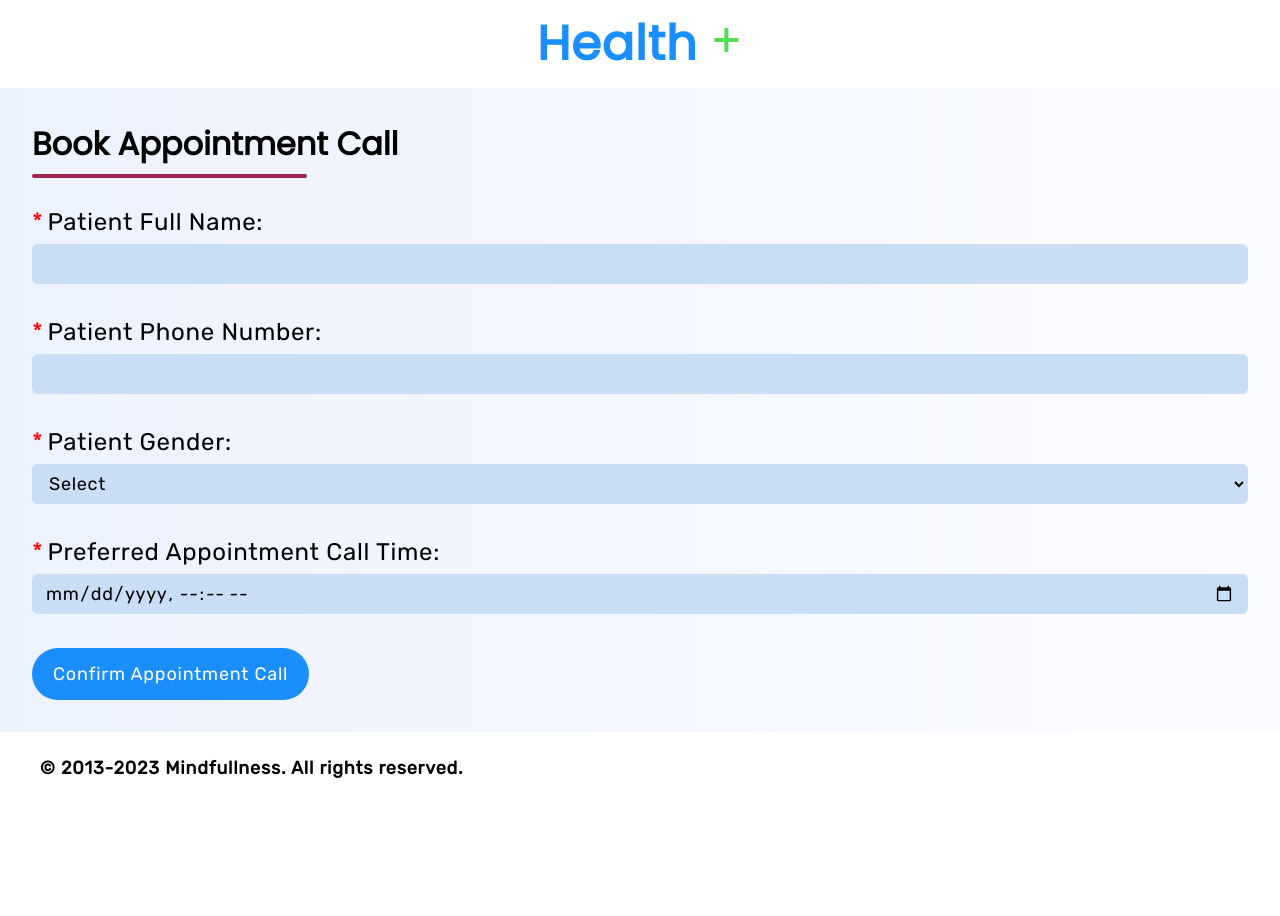
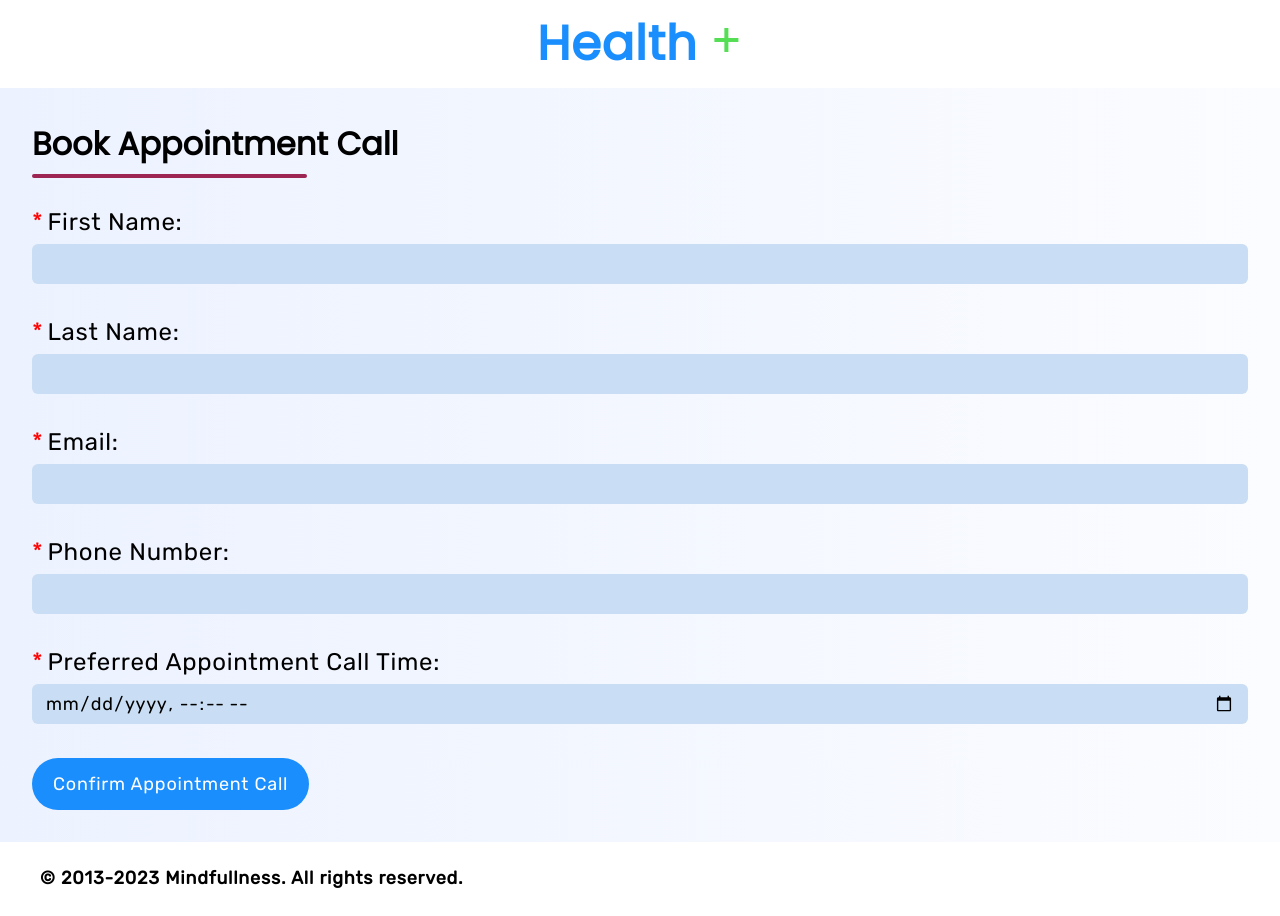
Before and after one commit to Sunbeam-Cavista-Hackathon-Team4/FrontEnd-Hackathon, a React (Create React App) app: page /Health-Plus/appointment in a window 1280 px wide. Before the commit the page ends 806 px from the top, so only its background shows below. Built offline with nearby package versions, Linux system fonts and the light colour scheme.

Commit message:
Contact US

```diff
--- a/package.json
+++ b/package.json
@@ -10,6 +10,7 @@
     "@testing-library/jest-dom": "^5.17.0",
     "@testing-library/react": "^13.4.0",
     "@testing-library/user-event": "^13.5.0",
+    "axios": "^1.6.7",
     "react": "^18.2.0",
     "react-dom": "^18.2.0",
     "react-scripts": "5.0.1",
--- a/src/Components/ContactUsForm.js
+++ b/src/Components/ContactUsForm.js
@@ -2,28 +2,78 @@ import React, { useState, useEffect } from "react";
 import { Link } from "react-router-dom";
 import "../Styles/AppointmentForm.css";
 import { ToastContainer, toast } from "react-toastify";
+import axios from "axios";
 
 function ContactUSForm() {
   useEffect(() => {
     window.scrollTo({ top: 0, behavior: "smooth" });
   });
-
-  const [patientName, setPatientName] = useState("");
+  const url = "https://localhost:8443/patient/register";
+  const [patientFirstName, setPatientFirstName] = useState("");
+  const [patientLastName, setPatientLastName] = useState("");
+  const [email, setEmail] = useState("");
   const [patientNumber, setPatientNumber] = useState("");
-  const [patientGender, setPatientGender] = useState("default");
   const [appointmentTime, setAppointmentTime] = useState("");
   const [isSubmitted, setIsSubmitted] = useState(false);
   const [formErrors, setFormErrors] = useState({});
+
+
+
+  var registerPatient = async () => {
+    let data = {
+      first_name: patientFirstName,
+      last_name: patientLastName,
+      mobileNo: patientNumber,
+      email: email,
+      appointmentTime: appointmentTime,
+      role: "ROLE_PATIENT"
+    }
+    console.log(data);
+    axios.post(url, data).then((response) => {
+
+      sessionStorage.setItem("jwt", response.jwt);
+
+      toast.success("Appointment Scheduled !", {
+        position: toast.POSITION.TOP_CENTER,
+        onOpen: () => setIsSubmitted(true),
+        onClose: () => setIsSubmitted(false),
+      });
+    })
+      .catch((error) => {
+        toast.error("Failed to Schedule Appointment :(", {
+          position: toast.POSITION.TOP_CENTER,
+          onOpen: () => setIsSubmitted(false),
+          onClose: () => setIsSubmitted(true),
+        });
+      })
+
+
+
+
+
+    // toast.success("Appointment Scheduled !", {
+    //   position: toast.POSITION.TOP_CENTER,
+    //   onOpen: () => setIsSubmitted(true),
+    //   onClose: () => setIsSubmitted(false),
+    // });
+  }
+
 
   const handleSubmit = (e) => {
     e.preventDefault();
     debugger;
     // Validate form inputs
     const errors = {};
-    if (!patientName.trim()) {
-      errors.patientName = "Patient name is required";
-    } else if (patientName.trim().length < 8) {
-      errors.patientName = "Patient name must be at least 8 characters";
+    if (!patientFirstName.trim()) {
+      errors.patientFirstName = "Patient name is required";
+    } else if (patientFirstName.trim().length < 8) {
+      errors.patientFirstName = "Patient name must be at least 8 characters";
+    }
+
+    if (!patientLastName.trim()) {
+      errors.patientLastName = "Patient name is required";
+    } else if (patientLastName.trim().length < 8) {
+      errors.patientLastName = "Patient name must be at least 8 characters";
     }
 
     if (!patientNumber.trim()) {
@@ -32,9 +82,13 @@ function ContactUSForm() {
       errors.patientNumber = "Patient phone number must be of 10 digits";
     }
 
-    if (patientGender === "default") {
-      errors.patientGender = "Please select patient gender";
+    if (!email.trim()) {
+      errors.email = "Patient email is required";
+    } else if (email.trim().length < 8) {
+      errors.email = "Patient email must be of 10 characters";
     }
+
+
     if (!appointmentTime) {
       errors.appointmentTime = "Appointment time is required";
     } else {
@@ -51,17 +105,16 @@ function ContactUSForm() {
     }
 
     // Reset form fields and errors after successful submission
-    setPatientName("");
+    setPatientFirstName("");
+    setPatientLastName("");
+    setEmail("");
     setPatientNumber("");
-    setPatientGender("default");
     setAppointmentTime("");
     setFormErrors({});
 
-    toast.success("Appointment Scheduled !", {
-      position: toast.POSITION.TOP_CENTER,
-      onOpen: () => setIsSubmitted(true),
-      onClose: () => setIsSubmitted(false),
-    });
+    // axios call
+    registerPatient();
+
   };
 
   return (
@@ -79,19 +132,43 @@ function ContactUSForm() {
 
         <form className="form-content" onSubmit={handleSubmit}>
           <label>
-            Patient Full Name:
+            First Name:
             <input
               type="text"
-              value={patientName}
-              onChange={(e) => setPatientName(e.target.value)}
+              value={patientFirstName}
+              onChange={(e) => setPatientFirstName(e.target.value)}
               required
             />
-            {formErrors.patientName && <p className="error-message">{formErrors.patientName}</p>}
+            {formErrors.patientFirstName && <p className="error-message">{formErrors.patientFirstName}</p>}
           </label>
 
           <br />
           <label>
-            Patient Phone Number:
+            Last Name:
+            <input
+              type="text"
+              value={patientLastName}
+              onChange={(e) => setPatientLastName(e.target.value)}
+              required
+            />
+            {formErrors.patientLastName && <p className="error-message">{formErrors.patientLastName}</p>}
+          </label>
+
+          <br />
+          <label>
+            Email:
+            <input
+              type="text"
+              value={email}
+              onChange={(e) => setEmail(e.target.value)}
+              required
+            />
+            {formErrors.email && <p className="error-message">{formErrors.email}</p>}
+          </label>
+
+          <br />
+          <label>
+            Phone Number:
             <input
               type="text"
               value={patientNumber}
@@ -99,23 +176,6 @@ function ContactUSForm() {
               required
             />
             {formErrors.patientNumber && <p className="error-message">{formErrors.patientNumber}</p>}
-          </label>
-
-          <br />
-          <label>
-            Patient Gender:
-            <select
-              value={patientGender}
-              onChange={(e) => setPatientGender(e.target.value)}
-              required
-            >
-              <option value="default">Select</option>
-              <option value="male">Male</option>
-              <option value="female">Female</option>
-              <option value="other">Other</option>
-              <option value="private">Prefer Not To Say</option>
-            </select>
-            {formErrors.patientGender && <p className="error-message">{formErrors.patientGender}</p>}
           </label>
 
           <br />
--- a/src/Pages/Home.js
+++ b/src/Pages/Home.js
@@ -7,7 +7,6 @@ import BookAppointment from "../Components/BookAppointment";
 import Reviews from "../Components/Reviews";
 import Doctors from "../Components/Doctors";
 import Footer from "../Components/Footer";
-// import ContactUs from "../Components/ContactUs";
 
 function Home() {
   return (
@@ -17,7 +16,6 @@ function Home() {
       <Info />
       <About />
       <BookAppointment />
-      {/* <ContactUs /> */}
       <Reviews />
       <Doctors />
       <Footer />
```
Also changed, not shown: 1 other file (tests, documents, lock files or other folders).
